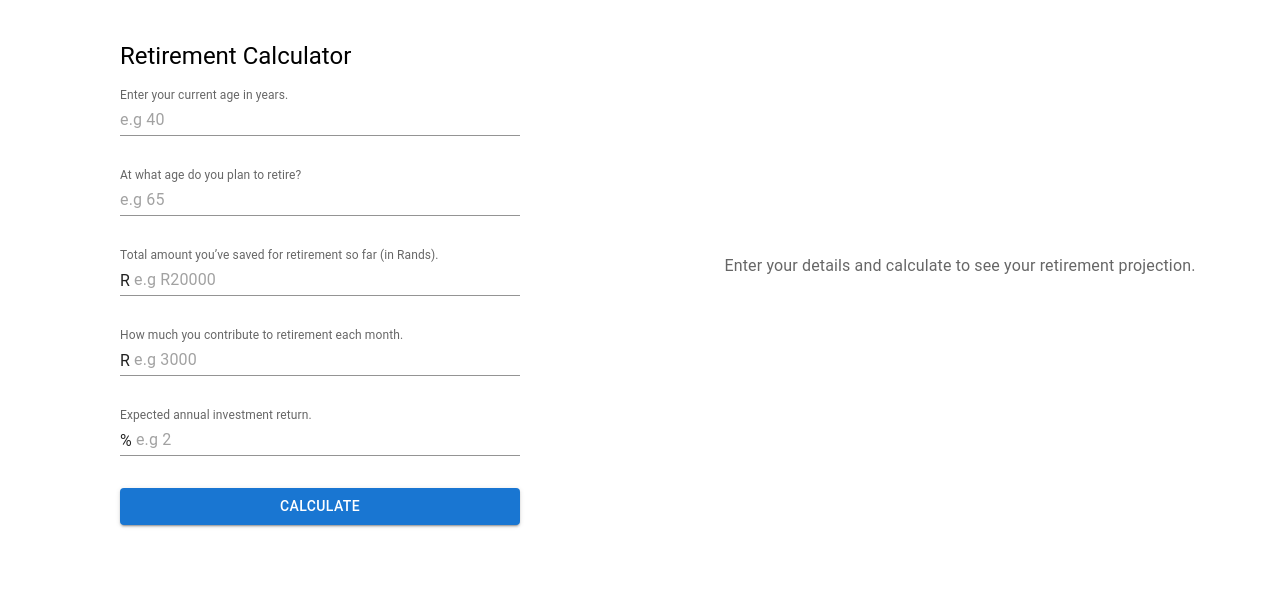
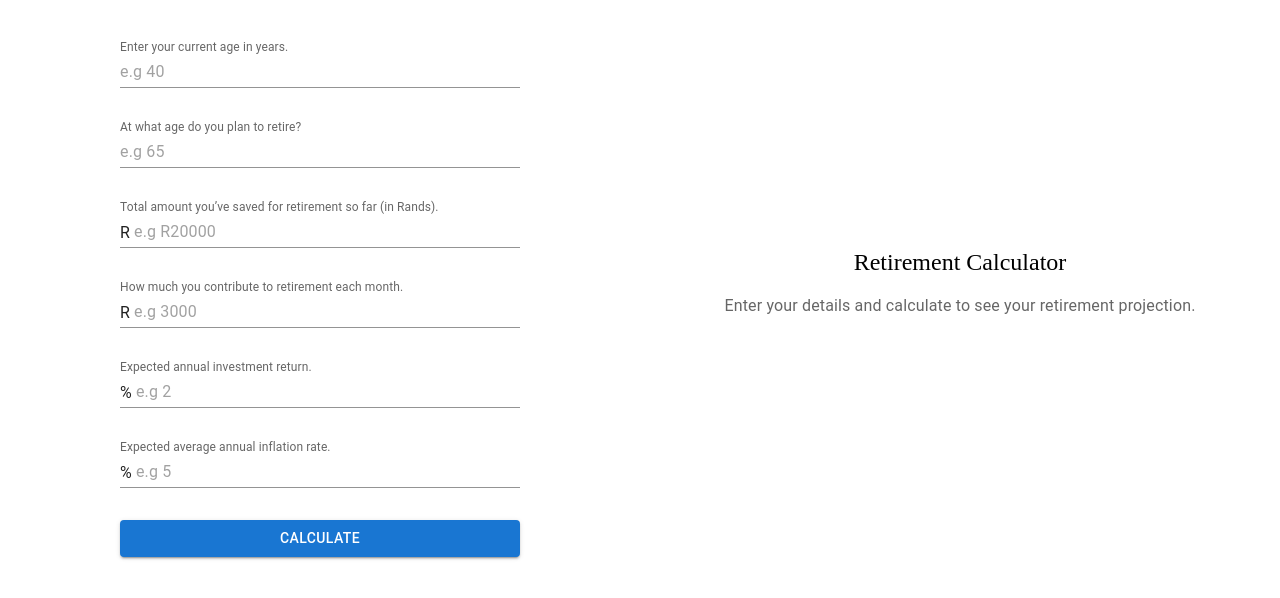
Before and after one commit to BrynWatson/retirement-calculator, a React (Vite) app: page / in a window 1280 px wide. Shown: the top 598 px of the page. Built offline with nearby package versions, Linux system fonts and the light colour scheme.

Commit message:
add inflation

```diff
--- a/src/features/calculator/components/calculator-form.tsx
+++ b/src/features/calculator/components/calculator-form.tsx
@@ -1,4 +1,4 @@
-import { Box, Button, Typography, Stack } from "@mui/material";
+import { Box, Button, Stack } from "@mui/material";
 import { Field, Form } from "../../../components/hook-form";
 import { useForm } from "react-hook-form";
 import { yupResolver } from "@hookform/resolvers/yup";
@@ -21,9 +21,6 @@ export const CalculatorForm = ({ onSubmit }: CalculatorProps) => {
 
   return (
     <Box sx={{ maxWidth: 400, mx: "auto", mt: 4 }}>
-      <Typography variant="h5" gutterBottom sx={{ mb: 2 }}>
-        Retirement Calculator
-      </Typography>
       <Form methods={methods} onSubmit={handleSubmit(onSubmit)}>
         <Stack spacing={4}>
           <Field.Text
@@ -100,6 +97,22 @@ export const CalculatorForm = ({ onSubmit }: CalculatorProps) => {
             }}
           />
 
+          <Field.Text
+            name="expectedInflationRate"
+            label="Expected average annual inflation rate."
+            type="number"
+            placeholder="e.g 5"
+            slotProps={{
+              htmlInput: { autoComplete: "off" },
+              inputLabel: {
+                shrink: true,
+              },
+              input: {
+                startAdornment: <span style={{ marginRight: 4 }}>%</span>,
+              },
+            }}
+          />
+
           <Button type="submit" variant="contained">
             Calculate
           </Button>
--- a/src/features/calculator/components/calculator-results.tsx
+++ b/src/features/calculator/components/calculator-results.tsx
@@ -1,9 +1,16 @@
-import { Box, Typography } from "@mui/material";
+import { Box, Stack, Typography } from "@mui/material";
 import ReactApexChart from "react-apexcharts";
 
+type ProjectionYear = {
+  year: number;
+  value: number;
+  adjustedValue: number;
+};
+
 type CalculatorResultsProps = {
-  projection: { year: number; value: number }[] | null;
+  projection: ProjectionYear[] | null;
 };
+
 
 export const CalculatorResults = ({ projection }: CalculatorResultsProps) => {
   if (!projection) {
@@ -15,9 +22,18 @@ export const CalculatorResults = ({ projection }: CalculatorResultsProps) => {
         alignItems="center"
         justifyContent="center"
       >
-        <Typography variant="body1" color="text.secondary">
-          Enter your details and calculate to see your retirement projection.
-        </Typography>
+        <Stack direction="column">
+          <Typography
+            variant="h5"
+            gutterBottom
+            sx={{ mb: 2, fontFamily: "cursive", textAlign: "center" }}
+          >
+            Retirement Calculator
+          </Typography>
+          <Typography variant="body1" color="text.secondary">
+            Enter your details and calculate to see your retirement projection.
+          </Typography>
+        </Stack>
       </Box>
     );
   }
@@ -53,8 +69,12 @@ export const CalculatorResults = ({ projection }: CalculatorResultsProps) => {
 
   const series = [
     {
-      name: "Savings",
+      name: "Nominal Savings",
       data: projection.map((p) => p.value),
+    },
+    {
+      name: "Today's Value (Inflation-Adjusted)",
+      data: projection.map((p) => p.adjustedValue),
     },
   ];
 
@@ -88,6 +108,10 @@ export const CalculatorResults = ({ projection }: CalculatorResultsProps) => {
       >
         Total at Retirement: {formatZAR(finalValue)}
       </Typography>
+      <Typography variant="body2" color="text.secondary" textAlign="center">
+        (~{formatZAR(projection[projection.length - 1].adjustedValue)} in
+        today’s value)
+      </Typography>
     </Box>
   );
 };
--- a/src/features/calculator/functions/calculate-retirement.ts
+++ b/src/features/calculator/functions/calculate-retirement.ts
@@ -3,6 +3,7 @@ import type { FormInputs } from "../components/calculator-form";
 export type ProjectionYear = {
   year: number;
   value: number;
+  adjustedValue: number;
 };
 
 export function calculateRetirementProjection(
@@ -14,10 +15,13 @@ export function calculateRetirementProjection(
     currentSavings,
     monthlyContribution,
     annualInterestRate,
+    expectedInflationRate = 0,
   } = data;
 
   const years = retirementAge - currentAge;
   const rate = annualInterestRate / 100;
+  const inflation = expectedInflationRate / 100;
+
   let total = currentSavings;
   const yearlyContribution = monthlyContribution * 12;
 
@@ -26,9 +30,13 @@ export function calculateRetirementProjection(
   for (let i = 0; i <= years; i++) {
     if (i > 0) total += yearlyContribution;
     total *= 1 + rate;
+
+    const inflationAdjusted = total / Math.pow(1 + inflation, i);
+
     projection.push({
       year: currentAge + i,
       value: total,
+      adjustedValue: inflationAdjusted,
     });
   }
 
--- a/src/features/calculator/validations/validations.ts
+++ b/src/features/calculator/validations/validations.ts
@@ -34,4 +34,10 @@ export const calculatorSchema = yup.object({
     .required("Annual return is required")
     .min(0, "Return rate must be 0% or more")
     .max(100, "Return rate must be 100% or less"),
+
+  expectedInflationRate: yup
+    .number()
+    .required("Expected inflation is required")
+    .min(0, "Inflation rate must be 0 or more")
+    .max(100, "That inflation rate seems unrealistic"),
 });
```
Also changed, not shown: 1 other file (tests, documents, lock files or other folders).
